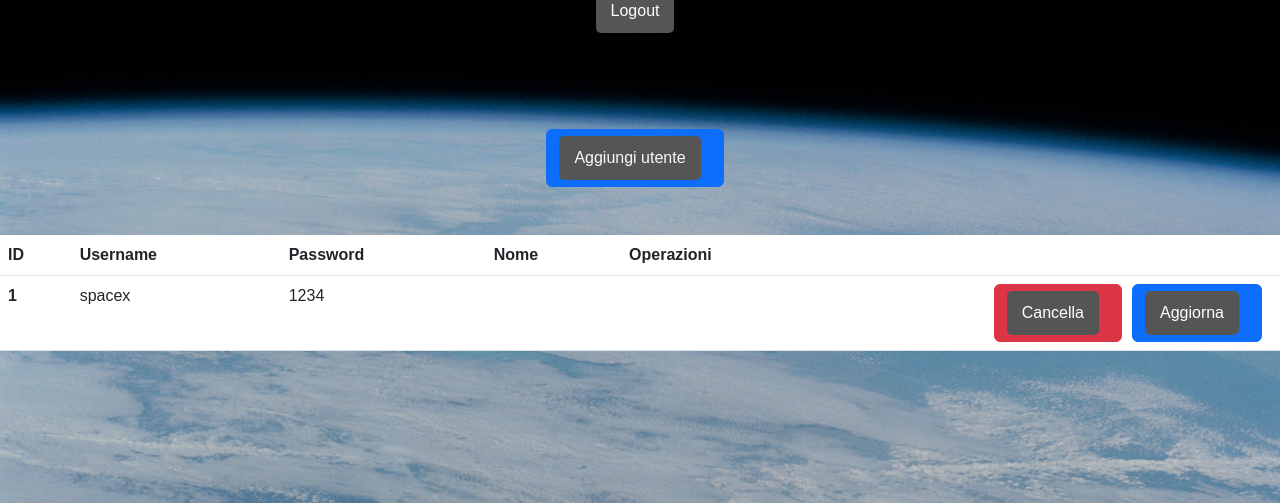
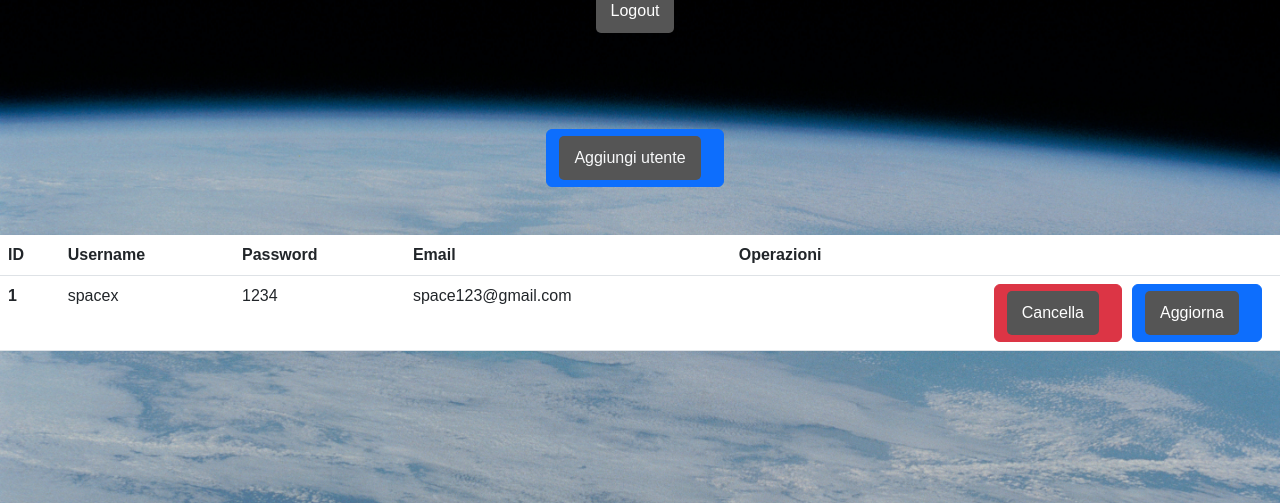
Before and after one commit to spacemark3/Progetto1, a PHP site: page /home.php in a window 1280 px wide. Shown: the part 274-777 px from the top of the page. Run offline with PHP 8.4, Linux system fonts and the light colour scheme; a user stored in the database is signed in; data comes from the database, SQL or seed files in the repository; data that the repository does not hold is empty.

Commit message:
Update home.php

```diff
--- a/home.php
+++ b/home.php
@@ -20,7 +20,7 @@ if (!$IS_RIGHT_IMPUT) {
 
 </head>
 <body>
-    <h1> Ciao, <?php echo $_SESSION['name'];?> </h1> <br> <br>
+    <h1> Ciao, <?php echo $_SESSION['user_name'];?> </h1> <br> <br>
     <a href="logout.php"> Logout  </a> <br> <br>
 
 
@@ -33,7 +33,7 @@ if (!$IS_RIGHT_IMPUT) {
       <th scope="col">ID </th>
       <th scope="col">Username</th>
       <th scope="col">Password</th>
-      <th scope="col">Nome</th>
+      <th scope="col">Email</th>
       <th scope="col">Operazioni</th>
     </tr>
   </thead>
@@ -48,13 +48,13 @@ if($result){
             $id=$row['id'];
             $user_name=$row['user_name'];
             $password=$row['password'];
-            $name=$row['name'];
+            $email=$row['email'];
 
             echo '<tr>
             <th scope="row">'.$id.'</th>
             <td>'.$user_name.'</td>
             <td>'.$password.'</td>
-            <td>'.$name.'</td>
+            <td>'.$email.'</td>
           <td>
         <button class="btn btn-primary" > <a href="aggiorna.php?aggiornaid='.$id.'"> Aggiorna </a> </button>
         <button class="btn btn-danger" > <a href="cancella.php?cancellaid='.$id.'"> Cancella </a> </button>
```
